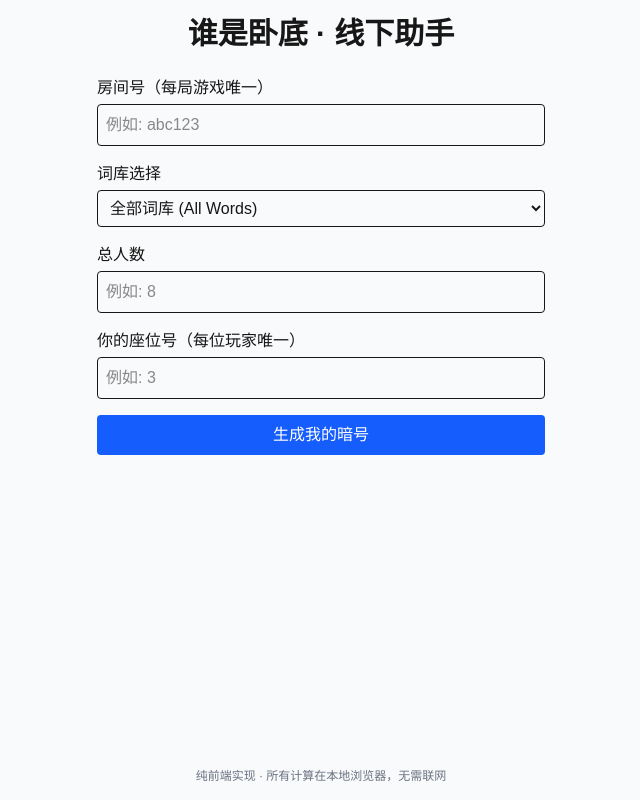
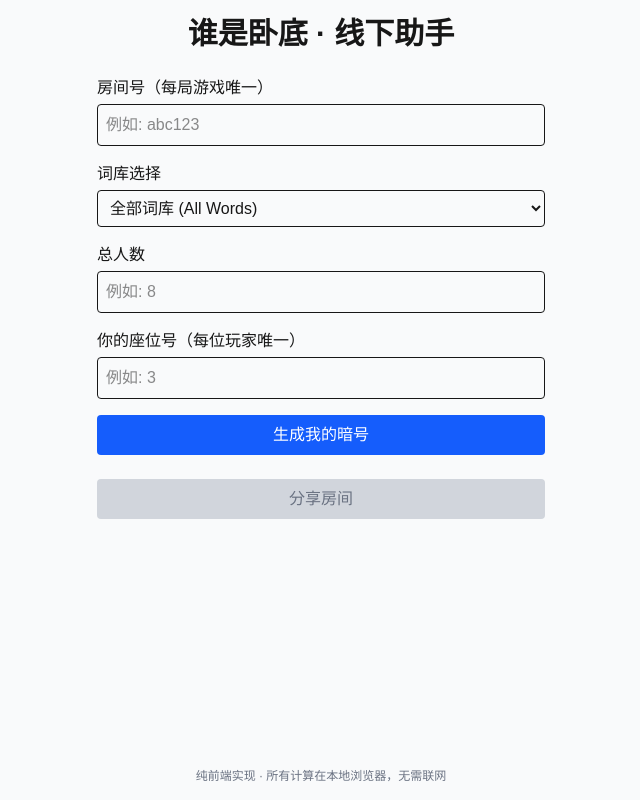
Before and after one commit to justoy/undercover-app, a Next.js app: page / in a window 1280 px wide. Shown: the whole page, without its empty margins (319-959 px from the left). Built offline with nearby package versions, Linux system fonts and the light colour scheme.

Commit message:
add share button

```diff
--- a/app/page.js
+++ b/app/page.js
@@ -1,5 +1,6 @@
 "use client";
-import React, { useState } from "react";
+import React, { useState, useEffect } from "react";
+import { QRCodeSVG } from "qrcode.react";
 import { wordPairs, wordPairsClassic, wordPairsAdvanced, wordPairsProfessional, wordPairsEntertainment, wordPairsAbstract, wordPairsFunny, wordPairsHarryPotter } from "./data/wordPairs";
 
 /**
@@ -17,6 +18,41 @@ export default function UndercoverApp() {
   const [playerCount, setPlayerCount] = useState("");
   const [seatNumber, setSeatNumber] = useState("");
   const [wordCategory, setWordCategory] = useState("all"); // Default to all words
+  const [showQR, setShowQR] = useState(false);
+
+  // Read URL parameters on page load
+  useEffect(() => {
+    if (typeof window !== 'undefined') {
+      const params = new URLSearchParams(window.location.search);
+      const code = params.get('room');
+      const count = params.get('players');
+      const category = params.get('category');
+
+      if (code) setRoomCode(code);
+      if (count) setPlayerCount(count);
+      if (category) setWordCategory(category);
+    }
+  }, []);
+
+  // Generate shareable URL
+  const getShareableURL = () => {
+    if (!roomCode || !playerCount) return null;
+    const baseURL = typeof window !== 'undefined' ? window.location.origin : '';
+    return `${baseURL}?room=${encodeURIComponent(roomCode)}&players=${encodeURIComponent(playerCount)}&category=${encodeURIComponent(wordCategory)}`;
+  };
+
+  // Handle share button click
+  const handleShare = () => {
+    const url = getShareableURL();
+    if (!url) {
+      alert("请先填写房间号和总人数");
+      return;
+    }
+    navigator.clipboard.writeText(url).then(() => {
+      alert("链接已复制到剪贴板");
+    });
+    setShowQR(true);
+  };
 
   // Word categories
   const categories = [
@@ -183,6 +219,48 @@ export default function UndercoverApp() {
         >生成我的暗号</button>
       </form>
 
+      {/* Share Section */}
+      <div className="w-full max-w-md space-y-4">
+        <button
+          onClick={handleShare}
+          disabled={!roomCode || !playerCount}
+          className={`w-full py-2 rounded font-medium ${
+            !roomCode || !playerCount
+              ? 'bg-gray-300 text-gray-500'
+              : 'bg-green-600 text-white'
+          }`}
+        >
+          分享房间
+        </button>
+
+        {showQR && getShareableURL() && (
+          <div className="flex flex-col items-center space-y-4 bg-white p-4 rounded shadow">
+            <QRCodeSVG value={getShareableURL()} size={200} />
+            <p className="text-sm text-gray-600">扫描二维码加入房间</p>
+            <div className="w-full space-y-2">
+              <p className="text-xs text-gray-500">分享链接:</p>
+              <div className="flex items-center space-x-2 p-2 bg-gray-50 rounded border">
+                <input
+                  type="text"
+                  value={getShareableURL()}
+                  readOnly
+                  className="flex-1 text-xs bg-transparent border-none outline-none"
+                />
+                <button
+                  onClick={() => {
+                    navigator.clipboard.writeText(getShareableURL());
+                    alert("链接已复制到剪贴板");
+                  }}
+                  className="px-3 py-1 text-xs bg-blue-600 text-white rounded hover:bg-blue-700"
+                >
+                  复制
+                </button>
+              </div>
+            </div>
+          </div>
+        )}
+      </div>
+
       {/* Word Display */}
       {word && (
         <div className="w-full max-w-md bg-white shadow rounded p-6 text-center">
--- a/package.json
+++ b/package.json
@@ -12,6 +12,7 @@
     "@shadcn/ui": "^0.0.4",
     "lucide-react": "^0.525.0",
     "next": "15.3.4",
+    "qrcode.react": "^4.2.0",
     "react": "^19.0.0",
     "react-dom": "^19.0.0"
   },
```
Also changed, not shown: 2 other files (tests, documents, lock files or other folders).
